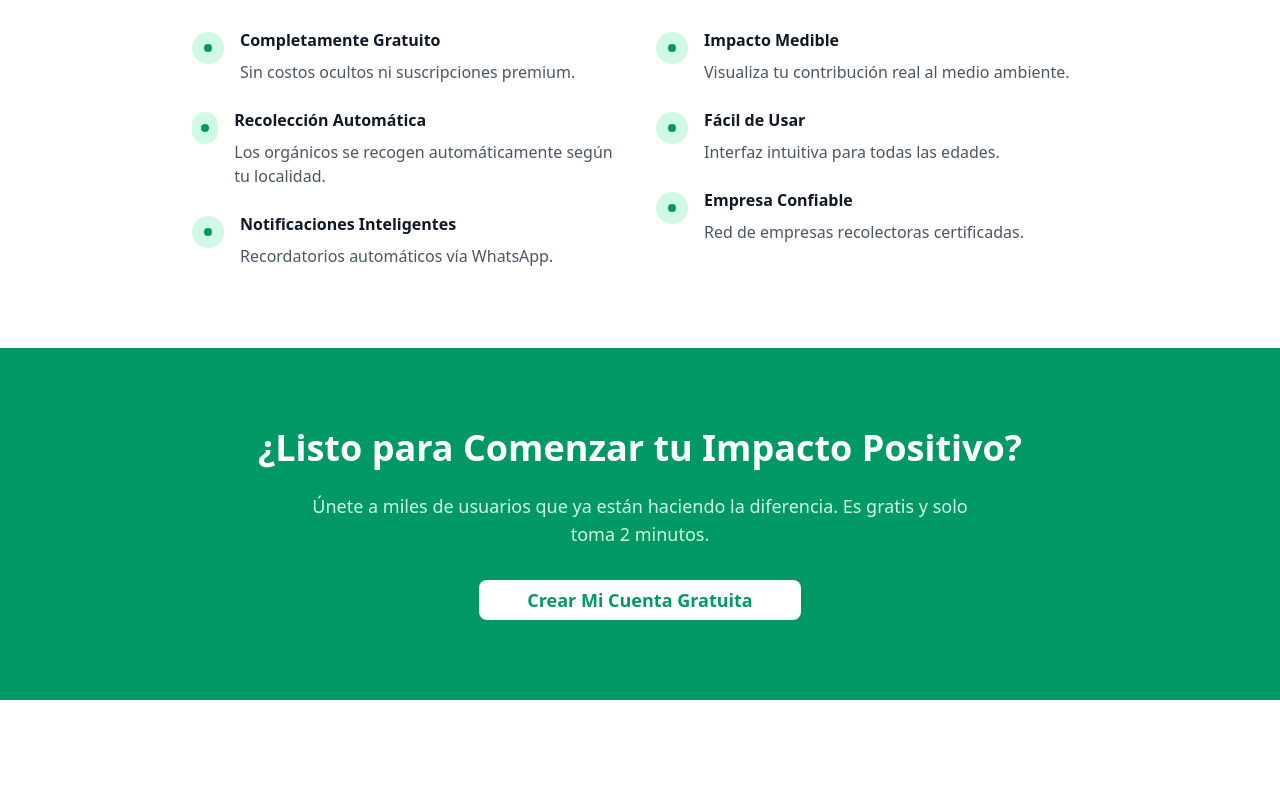
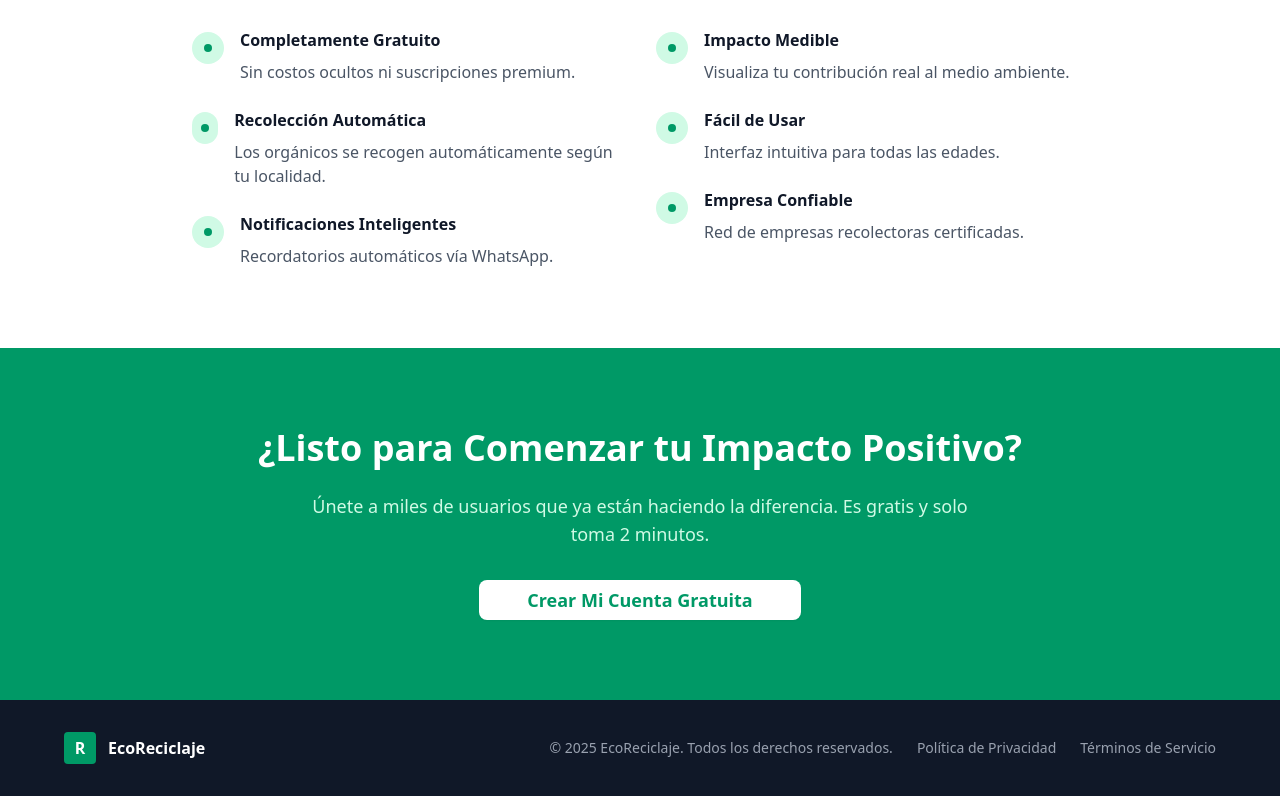
Before and after one commit to wyl-dev/eco-reciclaje, a Next.js app: page / in a window 1280 px wide. Shown: the part 2651-3447 px from the top of the page. Before the commit the page ends 3351 px from the top, so only its background shows below. Built offline with nearby package versions, Linux system fonts and the light colour scheme.

Commit message:
feat: Add Footer component to LandingPage

```diff
--- a/src/components/LandingPage.tsx
+++ b/src/components/LandingPage.tsx
@@ -6,6 +6,7 @@ import FeaturesSection from "./landing/FeaturesSection";
 import HowItWorksSection from "./landing/HowItWorksSection";
 import BenefitsSection from "./landing/BenefitsSection";
 import CallToActionSection from "./landing/CallToActionSection";
+import Footer from "./landing/Footer";
 
 export default function LandingPage() {
   return (
@@ -16,6 +17,7 @@ export default function LandingPage() {
       <HowItWorksSection />
       <BenefitsSection />
       <CallToActionSection />
+      <Footer />
     </div>
   );
 }
--- /dev/null
+++ b/src/components/landing/Footer.tsx
@@ -0,0 +1,21 @@
+export default function Footer() {
+    return (
+        <footer className="px-4 lg:px-6 py-8 bg-gray-900">
+            <div className="max-w-6xl mx-auto">
+                <div className="flex flex-col md:flex-row justify-between items-center">
+                    <div className="flex items-center space-x-3 mb-4 md:mb-0">
+                        <div className="w-8 h-8 rounded bg-emerald-600 flex items-center justify-center">
+                            <span className="text-white font-bold">R</span>
+                        </div>
+                        <span className="font-semibold text-white">EcoReciclaje</span>
+                    </div>
+                    <div className="flex flex-col sm:flex-row items-center space-y-2 sm:space-y-0 sm:space-x-6 text-sm text-gray-400 text-center md:text-left">
+                        <span>© 2025 EcoReciclaje. Todos los derechos reservados.</span>
+                        <a href="#" className="hover:text-white transition-colors">Política de Privacidad</a>
+                        <a href="#" className="hover:text-white transition-colors">Términos de Servicio</a>
+                    </div>
+                </div>
+            </div>
+        </footer>
+    )
+}
```
